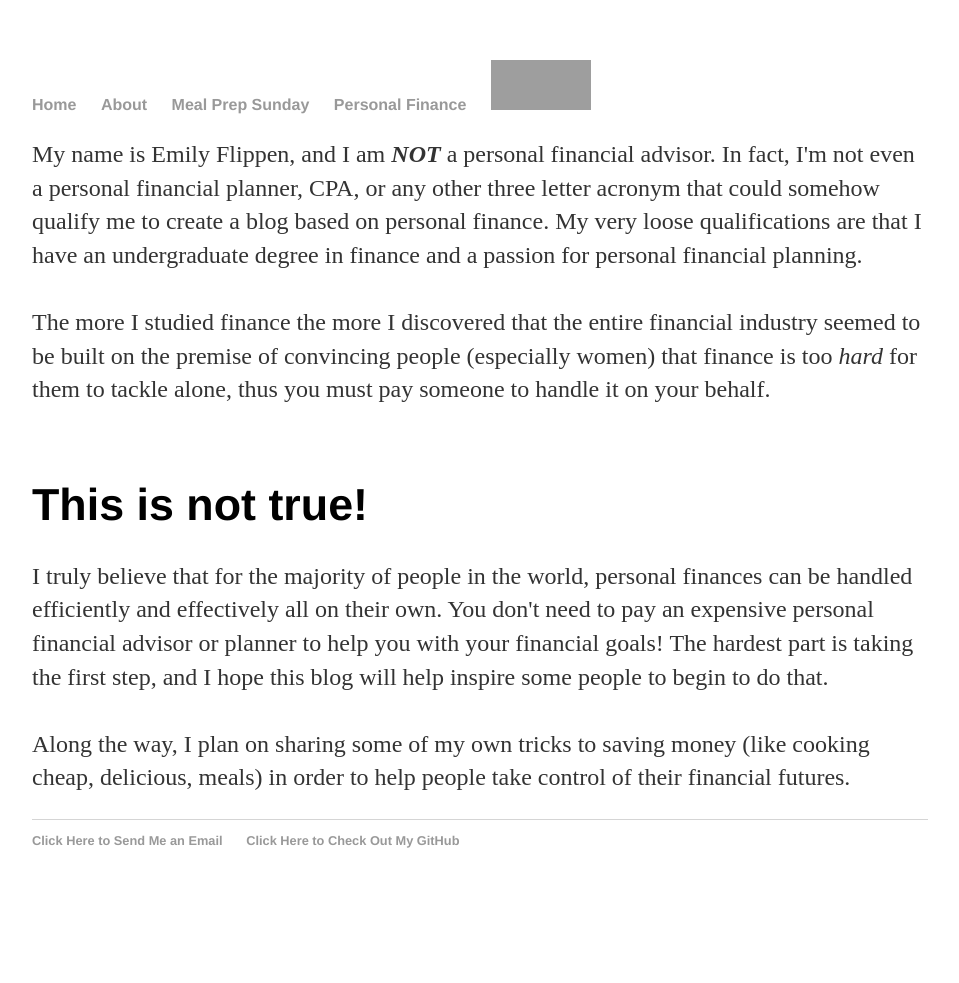
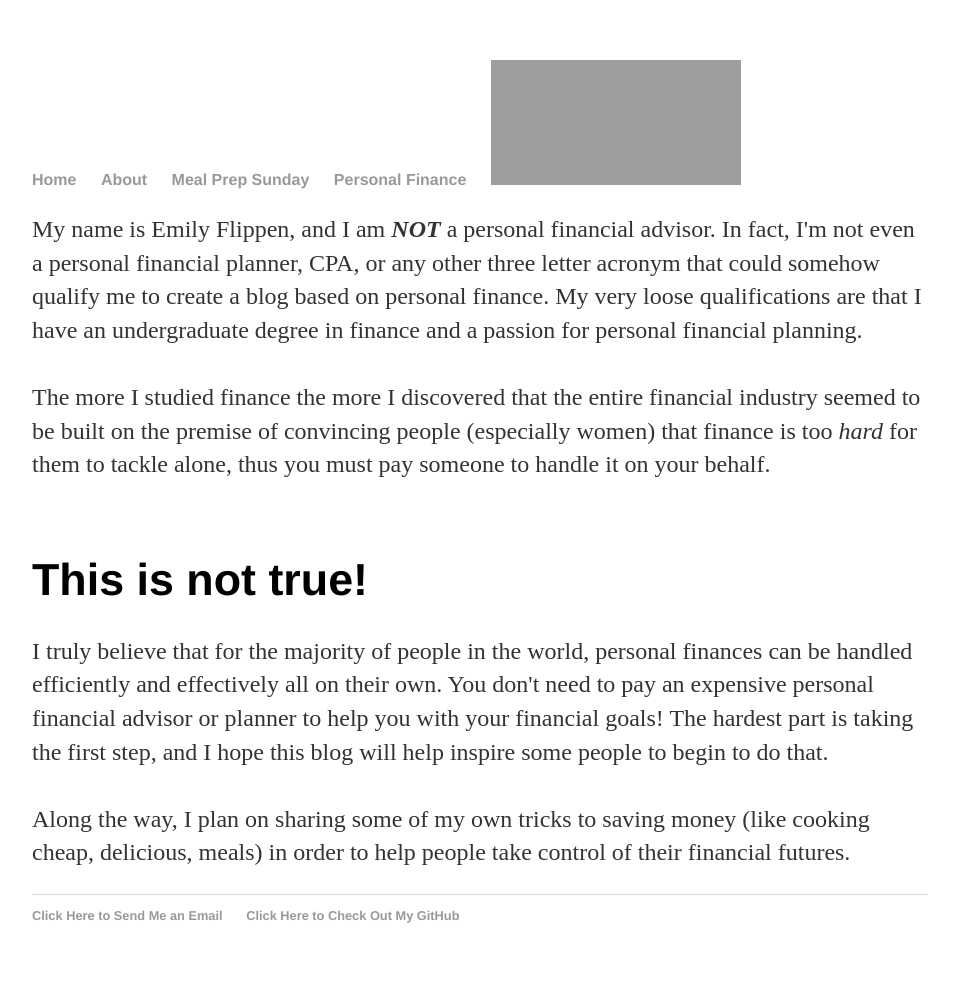
Before and after one commit to flippenemily/underwriteyourlife.github.io, a Jekyll site: the page built from about/index.html, in a window 1280 px wide. Shown: the whole page, without its empty margins (160-1119 px from the left). Built offline with Jekyll 4.4.1, drawn with Linux system fonts in a browser that asks for light colours; before the commit the page ends 908 px from its top, so only the background shows below that; grey boxes are pictures that could not be loaded.

Commit message:
Update default.html

```diff
--- a/_layouts/default.html
+++ b/_layouts/default.html
@@ -24,7 +24,7 @@
 		        		<li><a href="/mealprep">Meal Prep Sunday</a></li>
 		        		<li><a href="/personalfinance">Personal Finance</a></li>
 					<li><img src="https://github.com/underwriteyourlife/underwriteyourlife.github.io/blob/master/_photos/Logo1.JPG?
-						raw=true" width="100" height="50"/></li>
+						raw=true" width="250" height="125"/></li>
 		    		</ul>
 				</nav>
 				<div class="container">
```
